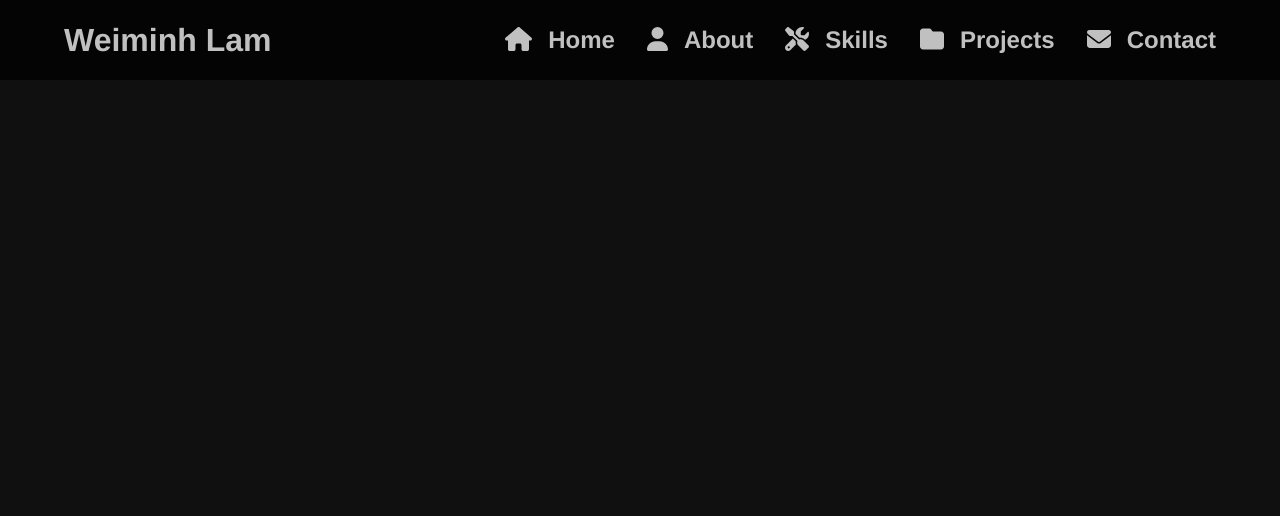
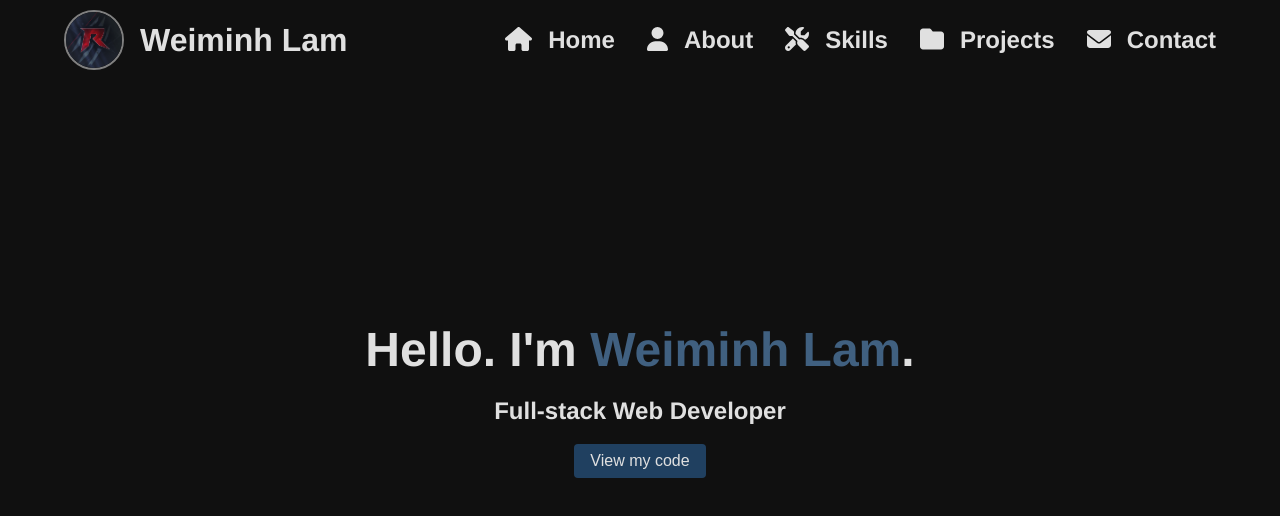
Before and after one commit to RedRaptor10/portfolio, a React (Create React App) app: page / in a window 1280 px wide. Shown: the top 516 px of the page. Built offline with nearby package versions, Linux system fonts and the light colour scheme.

Commit message:
Add view code button

```diff
--- a/src/components/App.js
+++ b/src/components/App.js
@@ -1,9 +1,11 @@
 import Header from './Header';
+import Home from './Home';
 
 const App = () => {
   return (
     <div className="app">
       <Header />
+      <Home />
     </div>
   );
 };
--- a/src/components/Header.js
+++ b/src/components/Header.js
@@ -1,10 +1,12 @@
 import { FontAwesomeIcon } from '@fortawesome/react-fontawesome';
 import { faHome, faUser, faTools, faFolder, faEnvelope } from '@fortawesome/free-solid-svg-icons';
+import avatar from '../assets/avatar.png';
 
 const Header = () => {
     return (
         <header>
             <a className="header-left" href="#home">
+                <img className="avatar" src={avatar} alt="Weiminh Lam"></img>
                 <h1 className="title">Weiminh Lam</h1>
             </a>
             <ul className="nav">
--- /dev/null
+++ b/src/components/Home.js
@@ -0,0 +1,15 @@
+const Home = () => {
+    return (
+        <section id="home">
+            <div className="home-header-container">
+                <div className="home-header">
+                    <h1>Hello. I'm <span className="home-header-highlight">Weiminh Lam</span>.</h1>
+                    <h2>Full-stack Web Developer</h2>
+                    <a href="https://github.com/RedRaptor10" target="_blank" rel="noreferrer"><button>View my code</button></a>
+                </div>
+            </div>
+        </section>
+    );
+};
+
+export default Home;
--- a/src/styles/style.css
+++ b/src/styles/style.css
@@ -1,7 +1,8 @@
 :root {
-    --primary-color: rgb(32, 32, 96);
+    --primary-color: rgb(32, 64, 96);
     --background-color: rgb(16, 16, 16);
-    --color: rgb(192, 192, 192);
+    --highlight-color: rgb(64, 96, 128);
+    --color: rgb(224, 224, 224);
 }
 
 a {
@@ -24,7 +25,7 @@ header {
     align-items: center;
     position: fixed;
     top: 0;
-    background: rgb(0, 0, 0, 0.75);
+    background: none;
     width: 100%;
     height: 10vh;
     padding: 0 64px;
@@ -35,6 +36,20 @@ header .header-left {
     display: flex;
     align-items: center;
     height: 100%;
+}
+
+header .avatar {
+    width: auto;
+    height: 75%;
+    border: 2px solid rgb(128, 128, 128);
+    border-radius: 50%;
+    margin-right: 16px;
+    box-sizing: border-box;
+    transition: 0.2s;
+}
+
+header .avatar:hover {
+    border: 2px solid #fff;
 }
 
 header .title {
@@ -68,3 +83,59 @@ header .nav li:hover {
 header .nav li:not(:last-child) {
     margin-right: 32px;
 }
+
+/* Main */
+main {
+    width: 100%;
+    min-height: 100vh;
+    margin: 0 auto;
+    padding-bottom: 32px;
+}
+
+section {
+    padding: 64px 12.5% 0 12.5%;
+    box-sizing: border-box;
+}
+
+/* Home */
+#home {
+    height: 100vh;
+}
+
+.home-header-container {
+    display: flex;
+    justify-content: center;
+    align-items: center;
+    width: 100%;
+    height: 100%;
+}
+
+.home-header {
+    margin-top: -64px;
+    text-align: center;
+}
+
+.home-header h1 {
+    margin: 0;
+    font-size: 48px;
+    text-align: center;
+}
+
+.home-header-highlight {
+    color: var(--highlight-color);
+}
+
+.home-header button {
+    background: var(--primary-color);
+    border: 0;
+    border-radius: 4px;
+    padding: 8px 16px;
+    color: var(--color);
+    font-size: 16px;
+    cursor: pointer;
+    transition: 0.2s;
+}
+
+.home-header button:hover {
+    background: var(--highlight-color);
+}
```
Also changed, not shown: src/assets/avatar.png (added).
